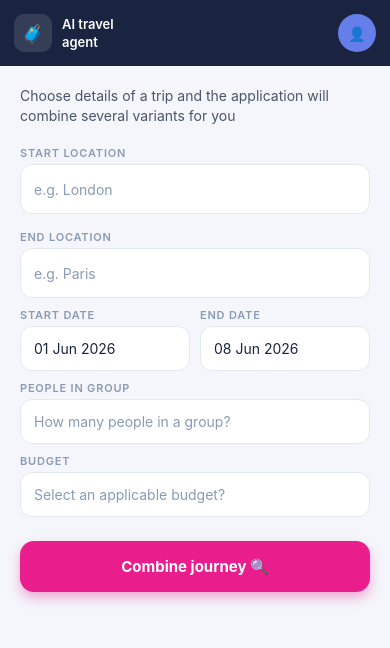
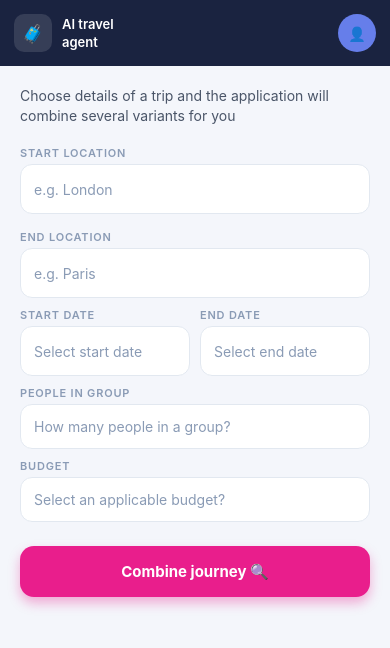
Before and after one commit to filchev-igor/ai-travel-agent, a React Native app: screen /Home in a window 390 px wide. Shown: the top 648 px of the page. Built offline with nearby package versions, Linux system fonts and the light colour scheme.

Commit message:
Date inputs

```diff
--- a/src/screens/HomeScreen/DateInputs.tsx
+++ b/src/screens/HomeScreen/DateInputs.tsx
@@ -1,4 +1,4 @@
-import React from 'react';
+import React, { useState } from 'react';
 import { View, Text, TouchableOpacity, StyleSheet } from 'react-native';
 
 type Props = {
@@ -10,6 +10,12 @@ type Props = {
 };
 
 const DateInputs = ({ startDate, endDate, onStartDateChange, onEndDateChange, formatDisplayDate }: Props) => {
+    // Get today's date in YYYY-MM-DD format for the min attribute
+    const getTodayDate = () => {
+        const today = new Date();
+        return today.toISOString().split('T')[0];
+    };
+
     const handleDateChange = (setter: (date: string) => void) => (e: React.ChangeEvent<HTMLInputElement>) => {
         setter(e.target.value);
     };
@@ -28,12 +34,15 @@ const DateInputs = ({ startDate, endDate, onStartDateChange, onEndDateChange, fo
                     activeOpacity={0.7}
                     onPress={() => showDatePicker('startDateInput')}
                 >
-                    <Text style={styles.dateText}>{formatDisplayDate(startDate)}</Text>
+                    <Text style={!startDate ? styles.placeholderText : styles.dateText}>
+                        {startDate ? formatDisplayDate(startDate) : 'Select start date'}
+                    </Text>
                     <input
                         id="startDateInput"
                         type="date"
-                        value={startDate}
+                        value={startDate || ''}
                         onChange={handleDateChange(onStartDateChange)}
+                        min={getTodayDate()}
                         style={{
                             position: 'absolute',
                             opacity: 0,
@@ -53,12 +62,15 @@ const DateInputs = ({ startDate, endDate, onStartDateChange, onEndDateChange, fo
                     activeOpacity={0.7}
                     onPress={() => showDatePicker('endDateInput')}
                 >
-                    <Text style={styles.dateText}>{formatDisplayDate(endDate)}</Text>
+                    <Text style={!endDate ? styles.placeholderText : styles.dateText}>
+                        {endDate ? formatDisplayDate(endDate) : 'Select end date'}
+                    </Text>
                     <input
                         id="endDateInput"
                         type="date"
-                        value={endDate}
+                        value={endDate || ''}
                         onChange={handleDateChange(onEndDateChange)}
+                        min={startDate || getTodayDate()}
                         style={{
                             position: 'absolute',
                             opacity: 0,
@@ -96,11 +108,16 @@ const styles = StyleSheet.create({
         justifyContent: 'center',
         position: 'relative',
         cursor: 'pointer',
+        minHeight: 50,
     },
     dateText: {
         fontSize: 14,
         color: '#1a2340',
     },
+    placeholderText: {
+        fontSize: 14,
+        color: '#8a9bb5',
+    },
 });
 
 export default DateInputs;
--- a/src/screens/HomeScreen/useHomeScreen.ts
+++ b/src/screens/HomeScreen/useHomeScreen.ts
@@ -10,16 +10,9 @@ export const useHomeScreen = () => {
     const [startLocation, setStartLocation] = useState('');
     const [endLocation, setEndLocation] = useState('');
 
-    const [startDate, setStartDate] = useState(() => {
-        const date = new Date();
-        date.setDate(date.getDate() + 7);
-        return date.toISOString().split('T')[0];
-    });
-    const [endDate, setEndDate] = useState(() => {
-        const date = new Date();
-        date.setDate(date.getDate() + 14);
-        return date.toISOString().split('T')[0];
-    });
+    // Allow empty dates initially (no default values)
+    const [startDate, setStartDate] = useState<string>('');
+    const [endDate, setEndDate] = useState<string>('');
 
     const [groupModalVisible, setGroupModalVisible] = useState(false);
     const [budgetModalVisible, setBudgetModalVisible] = useState(false);
@@ -27,6 +20,7 @@ export const useHomeScreen = () => {
     const [budget, setBudget] = useState('');
 
     const formatDisplayDate = (dateStr: string): string => {
+        if (!dateStr) return '';
         const d = new Date(dateStr);
         return d.toLocaleDateString('en-GB', {
             day: '2-digit',
@@ -38,6 +32,12 @@ export const useHomeScreen = () => {
     const onCombinePress = () => {
         if (!startLocation || !endLocation) {
             return Alert.alert('Missing info', 'Enter start and end location');
+        }
+        if (!startDate) {
+            return Alert.alert('Missing info', 'Select start date');
+        }
+        if (!endDate) {
+            return Alert.alert('Missing info', 'Select end date');
         }
         if (!groupSize) {
             return Alert.alert('Missing info', 'Select group size');
```
